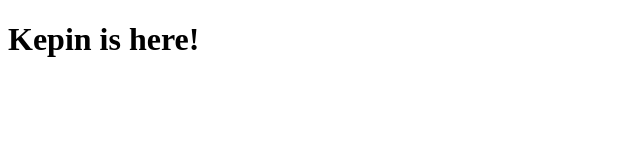
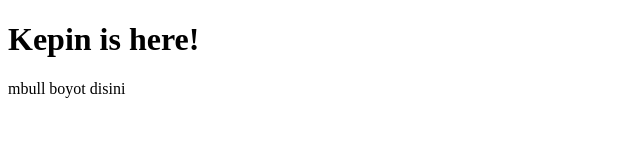
Before and after one commit to DudeKidding/landingpage-portofolio, a plain HTML site: page index.html in a window 1280 px wide. Shown: the whole page, without its empty margins (0-640 px from the left). Drawn offline with Linux system fonts and the light colour scheme.

Commit message:
index.html
mbull

```diff
--- a/index.html
+++ b/index.html
@@ -8,5 +8,6 @@
 
   <body>
     <h1>Kepin is here!</h1>
+    <p>mbull boyot disini </p>
   </body>
 </html>
```
